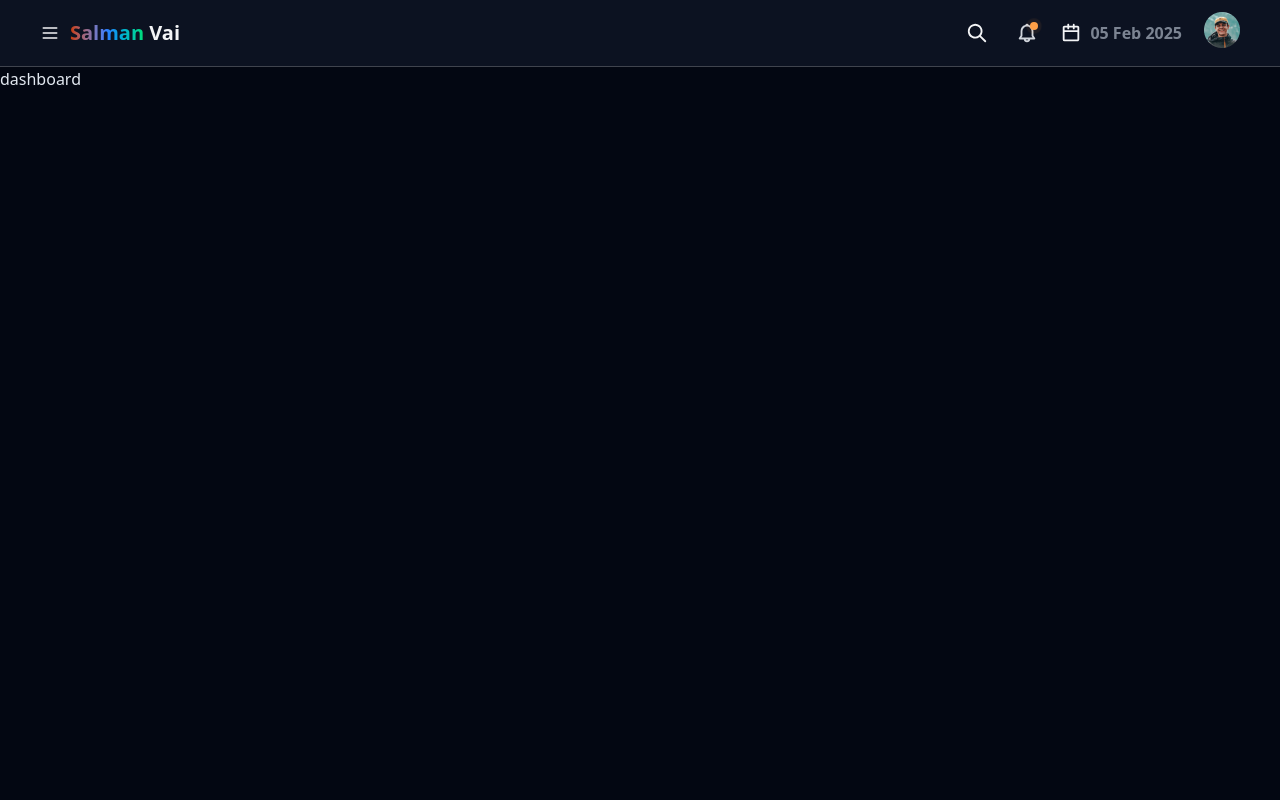
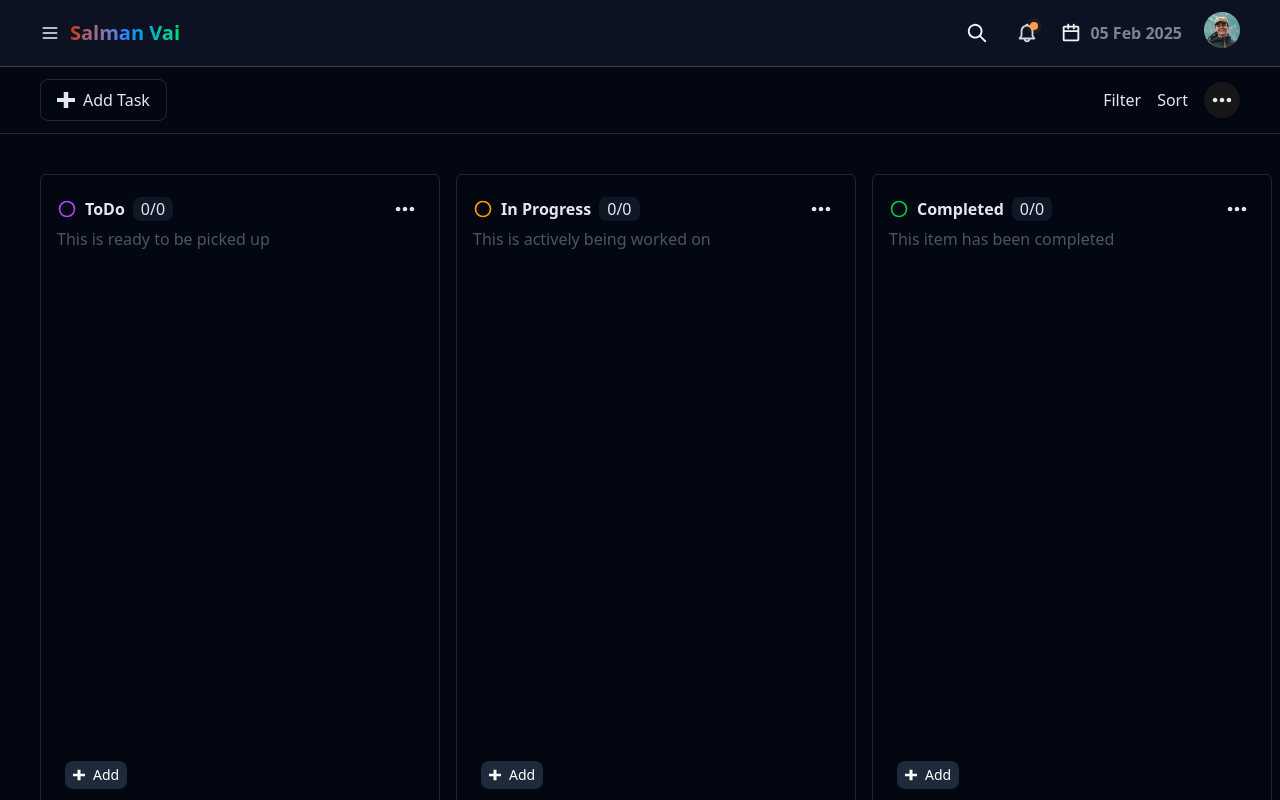
Before and after one commit to Hablu-Programmer-Team/HP-Team, a React (Vite) app: page / in a window 1280 px wide. Built offline with nearby package versions, Linux system fonts and the light colour scheme; sample sign-in values are in the browser's storage.

Commit message:
Refactor Navbar to use a single name prop, update Dashboard to include DashboardLayout, and adjust task status colors in DashboardLayout

```diff
--- a/src/components/common/parent.tsx
+++ b/src/components/common/parent.tsx
@@ -12,8 +12,7 @@ export const Parent: FC<IChildren> = ({ children }) => {
 
       <div className="transition-all h-screen overflow-y-hidden duration-300 w-full relative">
         <Navbar
-          firstName="Salman"
-          lastName="Vai"
+          name="Salman Vai"
           openSidebar={openSidebar}
           setOpenSidebar={setOpenSidebar}
         />
--- a/src/components/pages/dashboard.tsx
+++ b/src/components/pages/dashboard.tsx
@@ -1 +1,7 @@
-export const Dashboard = () => <div>dashboard</div>;
+import { DashboardLayout } from "../team/Eyachir/dashboard-layout";
+
+export const Dashboard = () => (
+  <div>
+    <DashboardLayout />
+  </div>
+);
--- a/src/components/team/Eyachir/dashboard-layout.tsx
+++ b/src/components/team/Eyachir/dashboard-layout.tsx
@@ -33,10 +33,10 @@ export const DashboardLayout = () => (
               <p>
                 <CircleIcon
                   className={cn("stroke-2 text-white", {
-                    "text-red-600": task.status === "pending",
+                    "text-purple-500": task.status === "pending",
                     "text-amber-500": task.status === "in-progress",
                     "text-green-500": task.status === "completed",
-                    "text-purple-500": task.status === "incomplete",
+                    "text-red-600": task.status === "incomplete",
                   })}
                 />
               </p>
--- a/src/components/team/Hasib/navbar.tsx
+++ b/src/components/team/Hasib/navbar.tsx
@@ -6,18 +6,12 @@ import { ProfileMenu } from "./profilemenu";
 import { SearchItem } from "./searchitem";
 
 type TProps = {
-  firstName: string;
-  lastName: string;
+  name: string;
   openSidebar: boolean;
   setOpenSidebar: Dispatch<SetStateAction<boolean>>;
 };
 
-export const Navbar: FC<TProps> = ({
-  openSidebar,
-  setOpenSidebar,
-  firstName,
-  lastName,
-}) => (
+export const Navbar: FC<TProps> = ({ openSidebar, setOpenSidebar, name }) => (
   <div className="flex h-fit bg-gray-900/70 text-gray-100 w-full justify-between sm:justify-between items-center sm:ps-4 px-5 lg:px-10 py-3 border-b border-b-neutral-400/35">
     <div className="flex gap-x-2.5 ">
       <button
@@ -31,9 +25,8 @@ export const Navbar: FC<TProps> = ({
       <NavLink to="/profile">
         <div className="hidden sm:block font-bold text-base lg:text-xl ">
           <span className="bg-gradient-to-r from-orange-700 via-blue-500 to-green-400 text-transparent bg-clip-text">
-            {firstName}
+            {name}
           </span>{" "}
-          <span>{lastName}</span>
         </div>
       </NavLink>
     </div>
--- a/src/components/team/Udoy/login-form.tsx
+++ b/src/components/team/Udoy/login-form.tsx
@@ -21,7 +21,6 @@ export const LoginForm = () => {
 
   const handleSubmit = (e: FormEvent<HTMLFormElement>) => {
     e.preventDefault();
-
     const users = getUsers();
 
     const isValidUser = users.some(
@@ -54,13 +53,12 @@ export const LoginForm = () => {
             <div className="absolute animate-animateBorderInput w-[300px] h-[200px] rounded-lg top-0 input_conic_gradient inset-0 -z-50"></div>
             <Field className="bg-[#030721]">
               <input
-                // onChange={handleInputChange}
+                required
+                type="email"
+                name="email"
+                value={email}
                 onChange={(e) => setEmail(e.target.value)}
-                required
                 className={inputsStyles}
-                // type="email"
-                value={email}
-                name="userEmail"
                 placeholder="Enter Your Email"
               />
             </Field>
@@ -68,13 +66,12 @@ export const LoginForm = () => {
           <div className={animateInputWrapperStyle}>
             <Field className={fieldStyles}>
               <input
-                // onChange={handleInputChange}
+                required
+                type="password"
+                name="password"
+                value={password}
                 onChange={(e) => setPassword(e.target.value)}
-                required
                 className={`${inputsStyles} `}
-                // type="password"
-                value={password}
-                name="password"
                 placeholder="Password"
               />
             </Field>
```
Also changed, not shown: src/components/common/auth-context.tsx (added).
